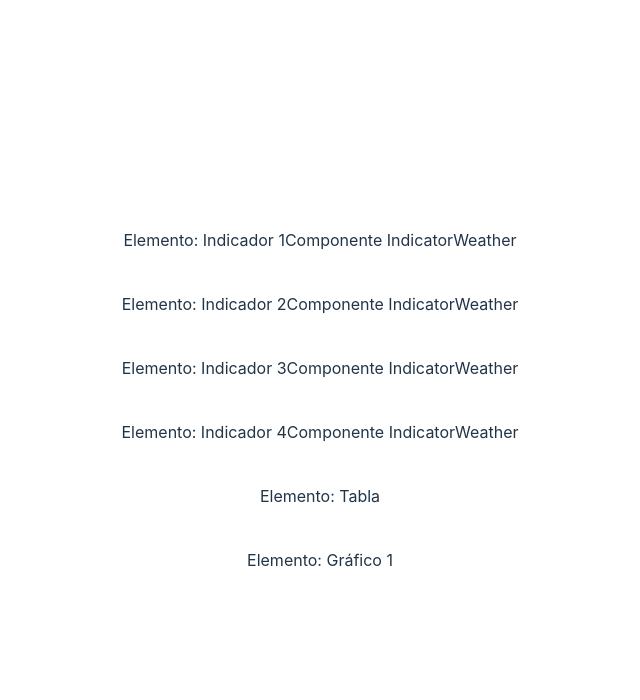
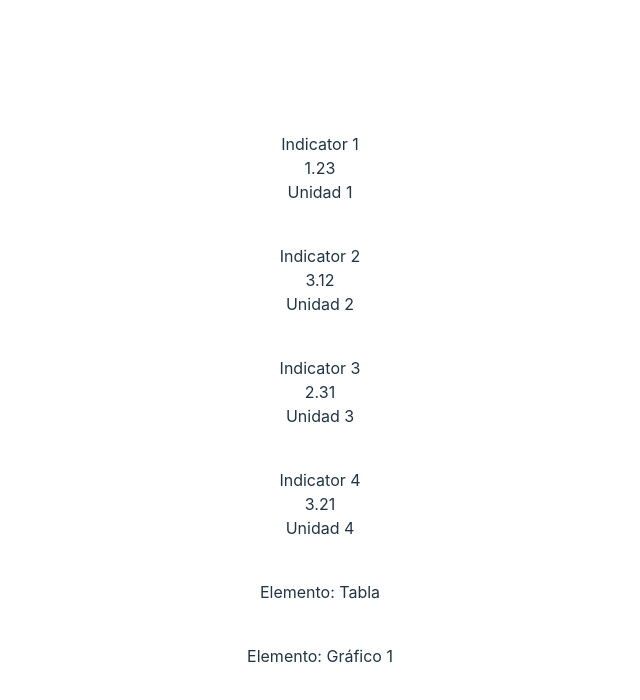
Before and after one commit to JoseM0lina/dashboard, a React (Vite) app: page / in a window 1280 px wide. Shown: the top 700 px of the page, without its empty margins (320-960 px from the left). Built offline with nearby package versions, Linux system fonts and the light colour scheme.

Commit message:
Propiedades: IndicatorWeather

```diff
--- a/src/App.tsx
+++ b/src/App.tsx
@@ -12,10 +12,18 @@
     <Grid container spacing={5}>
 
       {/* Indicadores */}
-      <Grid size={{ xs: 12, xl: 3 }}>Elemento: Indicador 1<IndicatorWeather /></Grid>
-      <Grid size={{ xs: 12, xl: 3 }}>Elemento: Indicador 2<IndicatorWeather /></Grid>
-      <Grid size={{ xs: 12, xl: 3 }}>Elemento: Indicador 3<IndicatorWeather /></Grid>
-      <Grid size={{ xs: 12, xl: 3 }}>Elemento: Indicador 4<IndicatorWeather /></Grid>
+      <Grid size={{ xs: 12, xl: 3 }}>
+        <IndicatorWeather title={'Indicator 1'} subtitle={'Unidad 1'} value={"1.23"} />
+      </Grid>
+      <Grid size={{ xs: 12, xl: 3 }}>
+        <IndicatorWeather title={'Indicator 2'} subtitle={'Unidad 2'} value={"3.12"} />
+      </Grid>
+      <Grid size={{ xs: 12, xl: 3 }}>
+        <IndicatorWeather title={'Indicator 3'} subtitle={'Unidad 3'} value={"2.31"} />
+      </Grid>
+      <Grid size={{ xs: 12, xl: 3 }}>
+        <IndicatorWeather title={'Indicator 4'} subtitle={'Unidad 4'} value={"3.21"} />
+      </Grid>
 
       {/* Tabla */}
       <Grid size={{ xs: 12, xl: 8 }}>Elemento: Tabla</Grid>
--- a/src/components/IndicatorWeather.tsx
+++ b/src/components/IndicatorWeather.tsx
@@ -1,7 +1,14 @@
-export default function IndicatorWeather() {
+interface Indicator {
+    title?: String;
+    subtitle?: String;
+    value?: String;
+}
+export default function IndicatorWeather(config: Indicator) {
     return (
         <>
-            Componente IndicatorWeather
+            {config.title}<br/>
+            {config.value}<br/>
+            {config.subtitle}
         </>
     )
 }
```
